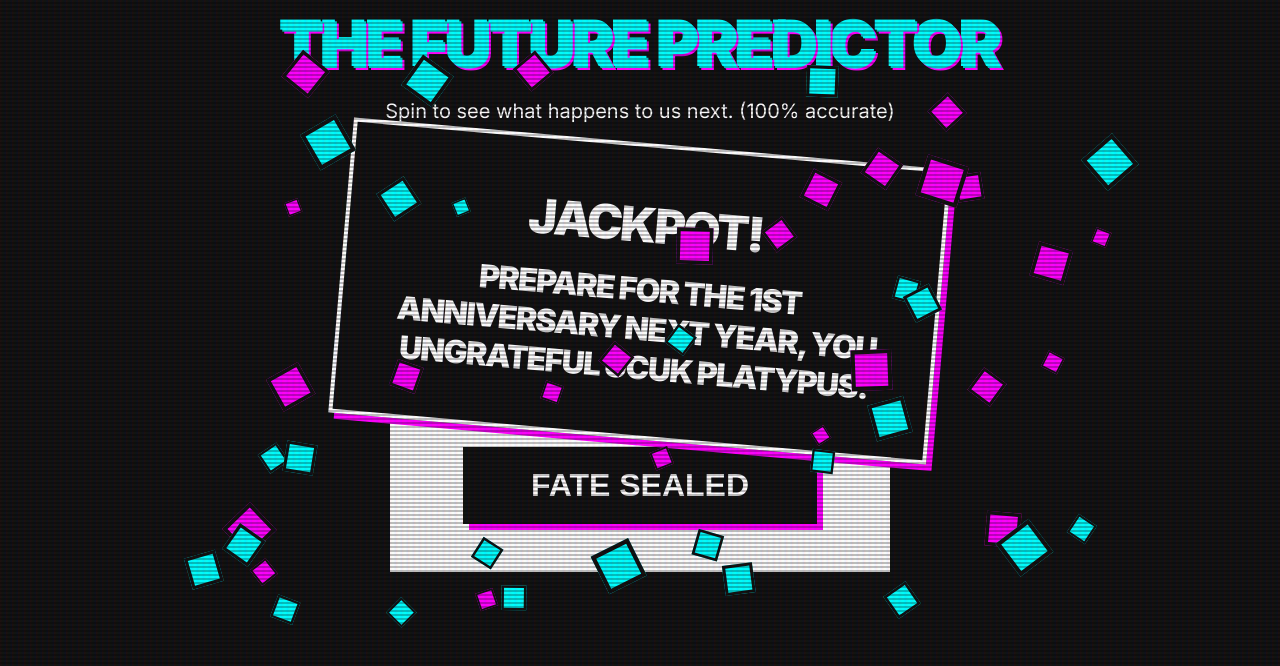
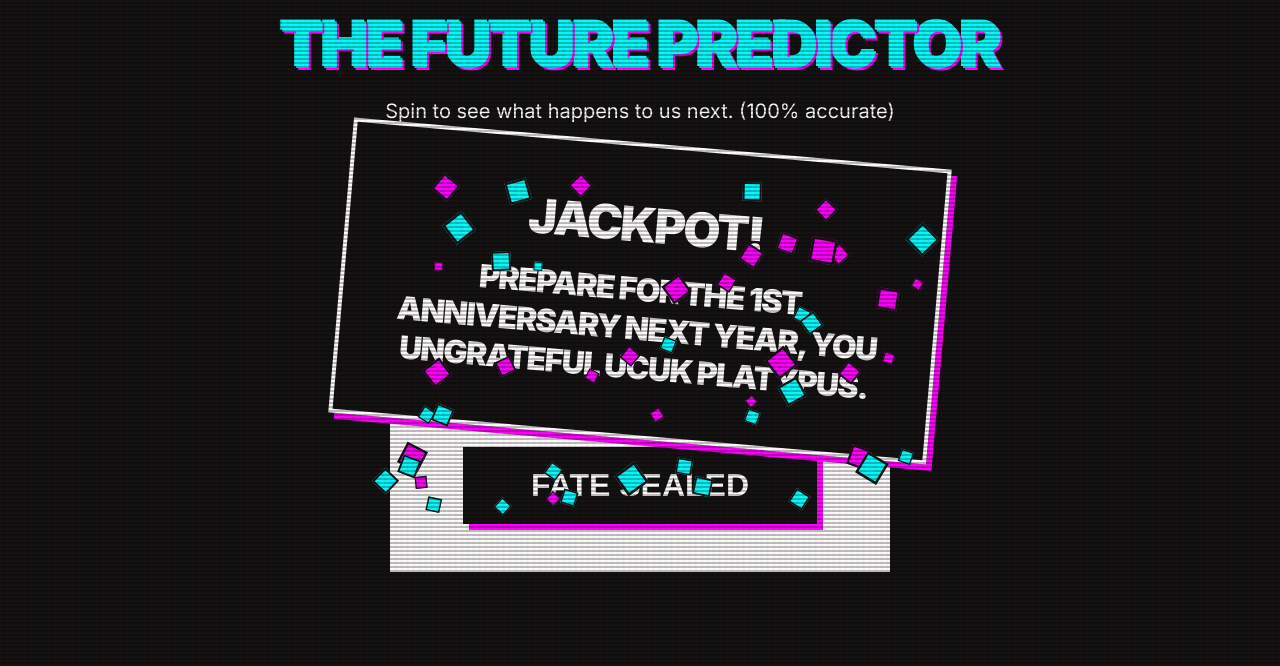
Before and after one commit to NurazimRoizan/thethird, a React (Vite) app: page / in a window 1280 px wide. Both pictures are taken after a click on the button "SPIN". Shown: the part 3026-3692 px from the top of the page. Built offline with nearby package versions, Linux system fonts and the light colour scheme.

Commit message:
Fade out and remove confetti after spinning

```diff
--- a/src/components/SlotMachine.jsx
+++ b/src/components/SlotMachine.jsx
@@ -5,6 +5,7 @@ const SlotMachine = ({ onJackpot }) => {
   const [spinning, setSpinning] = useState(false);
   const [results, setResults] = useState(['❓', '❓', '❓']);
   const [jackpotHit, setJackpotHit] = useState(false);
+  const [showConfetti, setShowConfetti] = useState(false);
 
   const icons = ['💀', '🔥', '💩', '💍', '🍕', '🤡'];
   const ringIcon = '💍';
@@ -30,6 +31,8 @@ const SlotMachine = ({ onJackpot }) => {
         setResults([ringIcon, ringIcon, ringIcon]);
         setSpinning(false);
         setJackpotHit(true);
+        setShowConfetti(true);
+        setTimeout(() => setShowConfetti(false), 3000);
         setTimeout(() => {
           onJackpot();
         }, 1500); // Give them a sec to process the banner before unlocking
@@ -125,7 +128,7 @@ const SlotMachine = ({ onJackpot }) => {
       )}
 
       {/* Confetti Explosion Effect via CSS / absolute divs */}
-      {jackpotHit && (
+      {showConfetti && (
         <div style={{ position: 'absolute', inset: 0, pointerEvents: 'none', overflow: 'hidden', zIndex: 999 }}>
           {[...Array(50)].map((_, i) => (
             <motion.div
@@ -133,15 +136,17 @@ const SlotMachine = ({ onJackpot }) => {
               initial={{
                 x: '50vw',
                 y: '50vh',
-                scale: 0
+                scale: 0,
+                opacity: 1
               }}
               animate={{
                 x: `${Math.random() * 100}vw`,
                 y: `${Math.random() * 100}vh`,
                 scale: Math.random() * 2 + 1,
-                rotate: Math.random() * 360
+                rotate: Math.random() * 360,
+                opacity: [1, 1, 0]
               }}
-              transition={{ duration: 1.5, ease: "easeOut" }}
+              transition={{ duration: 2.8, ease: "easeOut" }}
               style={{
                 position: 'absolute',
                 width: '20px',
```
